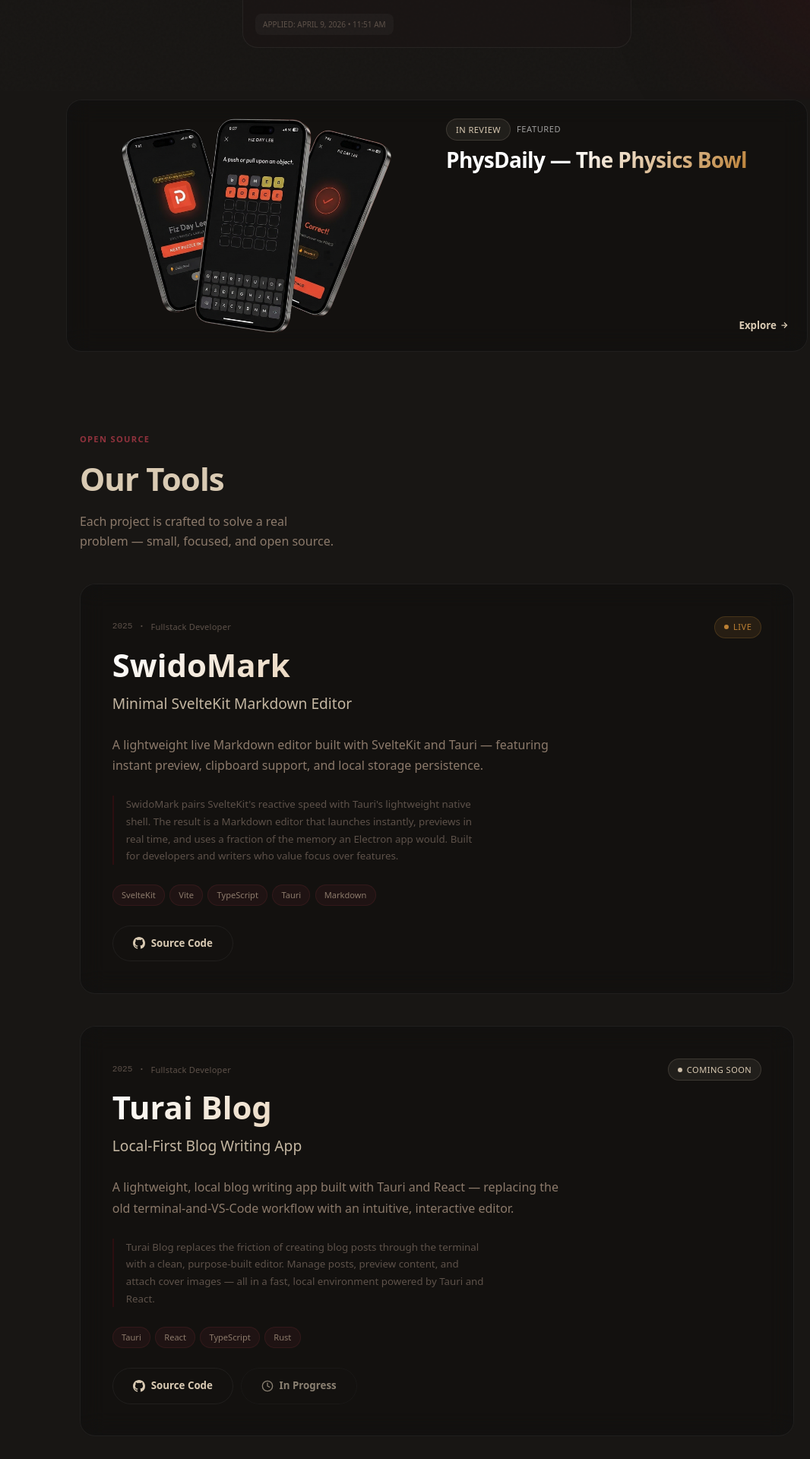
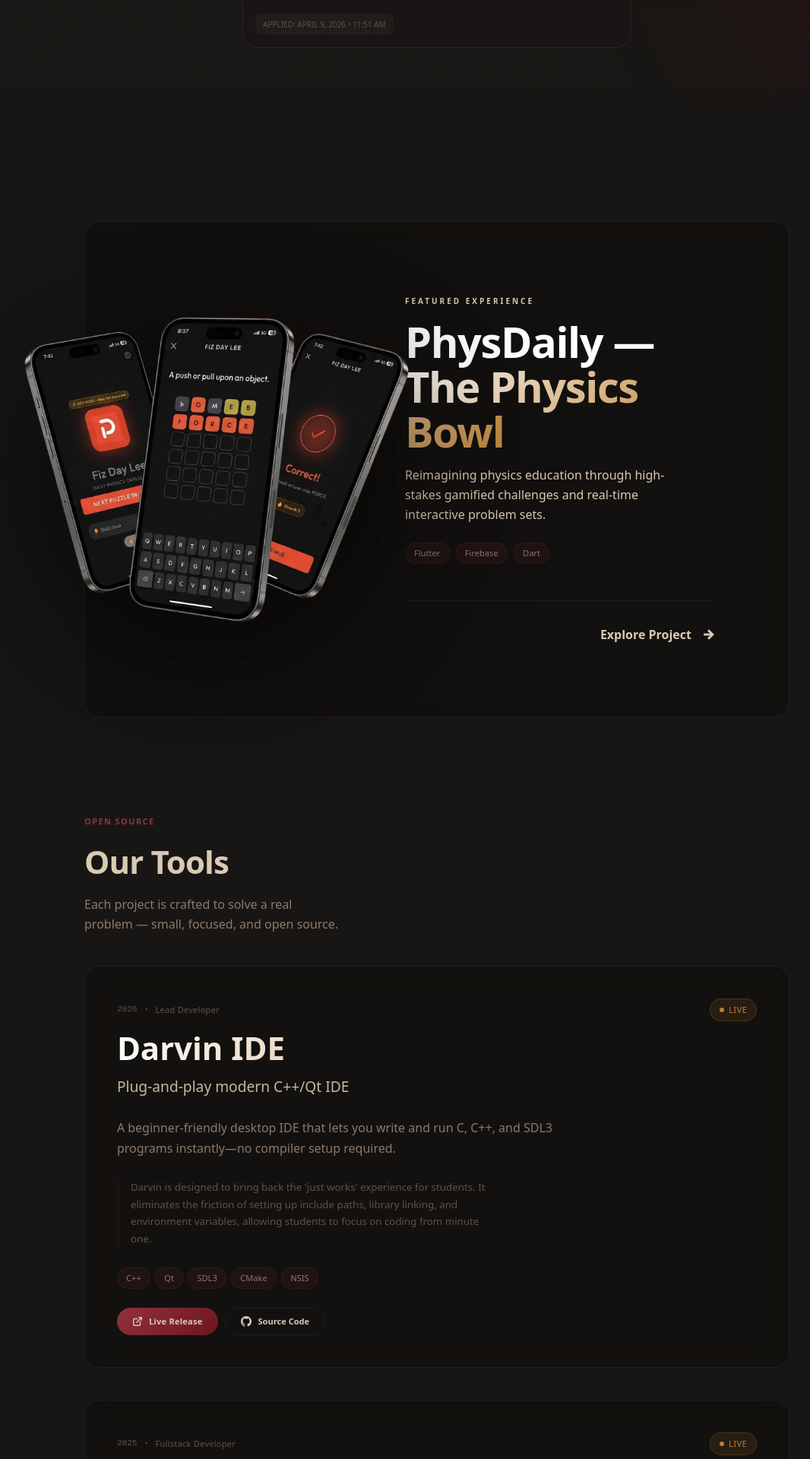
Before and after one commit to ullaskunder3/iprofile, a Next.js app: page / in a window 1280 px wide. Shown: the part 680-2600 px from the top of the page at 76% size, without its empty margins (65-1131 px from the left). Built offline with nearby package versions, Linux system fonts and the light colour scheme.

Commit message:
ui update

```diff
--- a/app/components/Hero.tsx
+++ b/app/components/Hero.tsx
@@ -167,57 +167,61 @@
       </section>
 
       {/* ═══ FEATURED PRODUCT — PhysDaily ═══ */}
-<section id="featured" className="max-w-5xl mx-auto px-6 mb-16">
+    <section id="featured" className="max-w-5xl mx-auto px-4 md:px-12 mb-24 md:mb-32">
       <Link href="/phys-daily" className="block group">
+        <div className="glass featured-product-card relative flex flex-col md:flex-row items-stretch rounded-[2rem] md:rounded-[3.5rem] mt-24 md:mt-40 transition-all duration-500 hover:border-white/20" style={{ padding: 0 }}>
 
-    <div className="glass featured-product-card grid md:grid-cols-2 gap-6 items-center rounded-2xl p-6 overflow-hidden">
-
-      {/* IMAGE */}
-      <div className="relative w-full aspect-[16/10]">
+          {/* IMAGE SIDE — Adaptive breakout with overlap prevention */}
+          <div className="relative w-full md:w-[45%] lg:w-[42%] min-h-[300px] sm:min-h-[380px] md:min-h-[500px] flex items-center justify-center">
+            <div className="absolute
+              -top-12 sm:-top-16 md:-top-16 lg:-top-24
+              -bottom-8 sm:-bottom-12 md:-bottom-16 lg:-bottom-24
+              -left-2 sm:-left-4 md:-left-8 lg:-left-20
+              w-[105%] sm:w-[110%] md:w-[115%] lg:w-[130%]
+              z-30 transition-transform duration-700 group-hover:scale-[1.03] pointer-events-none"
+            >
               <Image
                 src="/img/phys-daily/feature-product.png"
                 alt="PhysDaily app screens"
                 fill
-          className="object-contain transition-transform duration-300 group-hover:scale-105"
+                className="object-contain drop-shadow-[0_45px_100px_rgba(0,0,0,0.7)]"
                 priority
               />
             </div>
+          </div>
 
-      {/* CONTENT */}
-      <div className="flex flex-col justify-between h-full">
+          {/* CONTENT SIDE */}
+          <div className="w-full md:w-[55%] lg:w-[58%] flex flex-col justify-center p-8 sm:p-12 md:p-14 lg:p-24 md:pl-4 lg:pl-8 gap-6 md:gap-8">
 
-        {/* TOP TEXT */}
-        <div className="space-y-2">
+            <div className="flex flex-col gap-4">
 
-          <div className="flex items-center gap-2">
-            <span className="badge badge--coming-soon text-[10px] px-1.5 py-[2px]">
-              IN REVIEW
-            </span>
-            <span className="text-xs uppercase tracking-wider text-white/60">
-              Featured
+              <div className="flex items-center gap-3">
+                <span className="text-[10px] uppercase font-black tracking-[0.2em] sm:tracking-[0.3em] text-accent-secondary">
+                  Featured Experience
                 </span>
               </div>
 
-          <h2 className="text-[clamp(1.25rem,3.5vw,1.75rem)] font-bold leading-tight tracking-tight text-white">
-            PhysDaily —{" "}
-            <span className="gradient-text">
-              The Physics Bowl
-            </span>
+              <div className="flex flex-col gap-3 sm:gap-4">
+                <h2 className="text-[clamp(1.5rem,6vw,3.5rem)] font-extrabold leading-[1.05] tracking-tight text-white">
+                  PhysDaily —<br/>
+                  <span className="gradient-text">The Physics Bowl</span>
                 </h2>
-
+                <p className="text-[14px] sm:text-[16px] md:text-[var(--text-md)] text-white/50 leading-relaxed max-w-[38ch] font-medium">
+                  Reimagining physics education through high-stakes gamified challenges and real-time interactive problem sets.
+                </p>
               </div>
 
-        {/* CTA */}
-        <div className="flex justify-end mt-4">
-          <span className="flex items-center gap-1 text-sm font-semibold text-accent-light transition-transform duration-200 group-hover:translate-x-1">
-            Explore
-            <svg
-              className="w-3 h-3"
-              viewBox="0 0 24 24"
-              fill="none"
-              stroke="currentColor"
-              strokeWidth="2.5"
-            >
+              <div className="flex flex-wrap gap-2 pt-1 sm:pt-2">
+                <span className="pill text-[10px] font-bold py-1.5 px-3 border-white/10 bg-white/5">Flutter</span>
+                <span className="pill text-[10px] font-bold py-1.5 px-3 border-white/10 bg-white/5">Firebase</span>
+                <span className="pill text-[10px] font-bold py-1.5 px-3 border-white/10 bg-white/5">Dart</span>
+              </div>
+            </div>
+
+            <div className="flex items-center justify-end mt-4 pt-6 sm:pt-8 border-t border-white/5">
+              <span className="flex items-center gap-2 sm:gap-3 text-sm md:text-base font-black text-accent-light transition-all duration-300 group-hover:gap-5 group-hover:text-white">
+                Explore Project
+                <svg className="w-5 h-5" viewBox="0 0 24 24" fill="none" stroke="currentColor" strokeWidth="3.5">
                   <path d="M5 12h14" />
                   <path d="M12 5l7 7-7 7" />
                 </svg>
@@ -227,7 +231,6 @@
           </div>
 
         </div>
-
       </Link>
     </section>
     </>
--- a/app/components/ProjectCard.tsx
+++ b/app/components/ProjectCard.tsx
@@ -34,15 +34,14 @@
 
   return (
     <article
-      className="glass animate-in"
       style={{
         animationDelay: `${delay}ms`,
-        padding: "var(--space-xl)",
         display: "flex",
         flexDirection: "column",
         gap: "var(--space-lg)",
         transition: "var(--transition-base)",
       }}
+      className="glass animate-in p-6 sm:p-8 md:p-[var(--space-xl)]"
     >
       {/* Header */}
       <header style={{ display: "flex", flexDirection: "column", gap: "var(--space-sm)" }}>
@@ -95,7 +94,7 @@
         <h2
           className="gradient-text"
           style={{
-            fontSize: "var(--text-2xl)",
+            fontSize: "clamp(1.5rem, 6vw, var(--text-2xl))",
             fontWeight: 700,
             lineHeight: 1.2,
             margin: 0,
@@ -156,14 +155,31 @@
 
       {/* Actions */}
       <div style={{ display: "flex", gap: "var(--space-sm)", flexWrap: "wrap", marginTop: "auto" }}>
+        {liveUrl && status === "live" && (
+          <a
+            href={liveUrl}
+            target="_blank"
+            rel="noopener noreferrer"
+            className="btn-primary"
+            style={{ padding: "0.5rem 1.25rem", fontSize: "var(--text-xs)" }}
+          >
+            <svg width="14" height="14" viewBox="0 0 24 24" fill="none" stroke="currentColor" strokeWidth="2.5" strokeLinecap="round" strokeLinejoin="round">
+              <path d="M18 13v6a2 2 0 0 1-2 2H5a2 2 0 0 1-2-2V8a2 2 0 0 1 2-2h6" />
+              <polyline points="15 3 21 3 21 9" />
+              <line x1="10" y1="14" x2="21" y2="3" />
+            </svg>
+            Live Release
+          </a>
+        )}
         {repoUrl && (
           <a
             href={repoUrl}
             target="_blank"
             rel="noopener noreferrer"
             className="btn-outline"
+            style={{ padding: "0.5rem 1.25rem", fontSize: "var(--text-xs)" }}
           >
-            <svg width="16" height="16" viewBox="0 0 24 24" fill="currentColor">
+            <svg width="14" height="14" viewBox="0 0 24 24" fill="currentColor">
               <path d="M12 0C5.37 0 0 5.37 0 12c0 5.3 3.44 9.8 8.2 11.38.6.11.82-.26.82-.58v-2.03c-3.34.73-4.04-1.61-4.04-1.61-.55-1.39-1.34-1.76-1.34-1.76-1.09-.75.08-.73.08-.73 1.2.08 1.84 1.24 1.84 1.24 1.07 1.84 2.81 1.31 3.5 1 .11-.78.42-1.31.76-1.61-2.67-.3-5.47-1.33-5.47-5.93 0-1.31.47-2.38 1.24-3.22-.13-.3-.54-1.52.12-3.18 0 0 1-.32 3.3 1.23a11.5 11.5 0 0 1 6.02 0c2.28-1.55 3.29-1.23 3.29-1.23.66 1.66.25 2.88.12 3.18.77.84 1.24 1.91 1.24 3.22 0 4.61-2.81 5.63-5.48 5.92.43.37.81 1.1.81 2.22v3.29c0 .32.21.7.82.58A12.01 12.01 0 0 0 24 12c0-6.63-5.37-12-12-12z"/>
             </svg>
             Source Code
@@ -172,9 +188,9 @@
         {status === "coming-soon" && (
           <span
             className="btn-outline"
-            style={{ cursor: "default", opacity: 0.6 }}
+            style={{ cursor: "default", opacity: 0.6, padding: "0.5rem 1.25rem", fontSize: "var(--text-xs)" }}
           >
-            <svg width="16" height="16" viewBox="0 0 24 24" fill="none" stroke="currentColor" strokeWidth="2" strokeLinecap="round" strokeLinejoin="round">
+            <svg width="14" height="14" viewBox="0 0 24 24" fill="none" stroke="currentColor" strokeWidth="2" strokeLinecap="round" strokeLinejoin="round">
               <circle cx="12" cy="12" r="10"/>
               <polyline points="12 6 12 12 16 14"/>
             </svg>
--- a/app/data/projects.json
+++ b/app/data/projects.json
@@ -1,4 +1,31 @@
 [
+    {
+        "id": "darvin-ide",
+        "title": "Darvin IDE",
+        "tagline": "Plug-and-play modern C++/Qt IDE",
+        "description": "A beginner-friendly desktop IDE that lets you write and run C, C++, and SDL3 programs instantly—no compiler setup required.",
+        "year": 2026,
+        "role": "Lead Developer",
+        "status": "live",
+        "liveUrl": "https://github.com/ullaskunder3/darvin/releases/tag/v0.1.1-beta",
+        "repoUrl": "https://github.com/ullaskunder3/darvin",
+        "achievements": [
+            "In-built C/C++ compiler integration for instant setup",
+            "Native SDL3 graphics support for high-performance apps",
+            "Modern Qt-based UI with built-in terminal and editor",
+            "Portable and Installer versions for Windows students",
+            "Turbo C-like simplicity with modern C++ power"
+        ],
+        "technologies": [
+            "C++",
+            "Qt",
+            "SDL3",
+            "CMake",
+            "NSIS"
+        ],
+        "details": "Darvin is designed to bring back the 'just works' experience for students. It eliminates the friction of setting up include paths, library linking, and environment variables, allowing students to focus on coding from minute one.",
+        "gallery": []
+    },
     {
         "id": "swidomark",
         "title": "SwidoMark",
--- a/app/globals.css
+++ b/app/globals.css
@@ -75,12 +75,12 @@
   --radius-xl: 1.75rem;
   --radius-full: 9999px;
 
-  --shadow-card: 0 4px 24px rgba(0, 0, 0, 0.35);
-  --shadow-glow: 0 0 20px rgba(94, 11, 21, 0.15);
+  --shadow-card: 0 4px 20px rgba(0,0,0,0.1);
+  --shadow-glow: 0 10px 40px -10px rgba(0,0,0,0.5);
 
-  --transition-fast: 180ms cubic-bezier(0.4, 0, 0.2, 1);
-  --transition-base: 300ms cubic-bezier(0.4, 0, 0.2, 1);
-  --transition-slow: 500ms cubic-bezier(0.4, 0, 0.2, 1);
+  --transition-fast: 200ms cubic-bezier(0.4, 0, 0.2, 1);
+  --transition-base: 400ms cubic-bezier(0.4, 0, 0.2, 1);
+  --transition-slow: 600ms cubic-bezier(0.4, 0, 0.2, 1);
 }
 
 @theme inline {
@@ -130,12 +130,14 @@
   -webkit-backdrop-filter: blur(16px) saturate(1.4);
   border: 1px solid var(--border);
   border-radius: var(--radius-lg);
+  transition: all var(--transition-base);
 }
 
 .glass:hover {
+  background: rgba(255, 255, 255, 0.02);
   border-color: var(--border-hover);
   box-shadow: var(--shadow-glow);
-  transition: all var(--transition-base);
+  transform: translateY(-2px);
 }
 
 /* Blur skeleton — tease hidden content */
@@ -406,13 +408,4 @@
 /* ═══════════════════════════════════════════════════════════════
    Featured Product Card
    ═══════════════════════════════════════════════════════════════ */
-.featured-product-card {
-  transition: transform 0.35s cubic-bezier(0.25, 0.46, 0.45, 0.94),
-              box-shadow 0.35s ease;
-}
-
-.featured-product-card:hover {
-  transform: translateY(-4px);
-  box-shadow: 0 20px 60px rgba(144, 50, 61, 0.15),
-              0 0 0 1px rgba(144, 50, 61, 0.1);
-}
+/* The featured card now inherits its hover state from .glass */
--- a/app/page.tsx
+++ b/app/page.tsx
@@ -18,10 +18,10 @@
         {/* Projects Section */}
         <section
           id="projects"
+          className="px-4 md:px-12"
           style={{
             maxWidth: "64rem",
             margin: "0 auto",
-            padding: "var(--space-xl) var(--space-xl) var(--space-3xl)",
             display: "flex",
             flexDirection: "column",
             gap: "var(--space-xl)",
```
Lines whose indentation alone changed are shown as unchanged.
